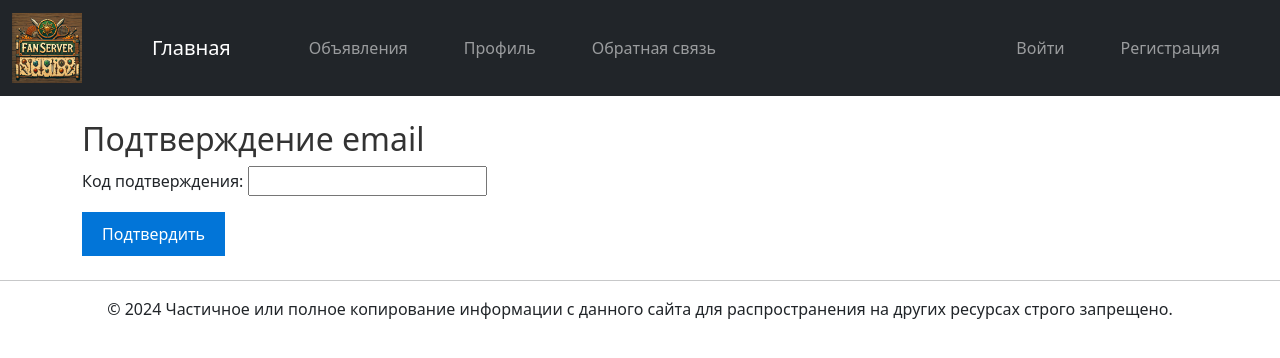
After one commit to alferov77/fanboard, a Django app: page /users/confirm-email/ in a window 1280 px wide. The commit adds this page. Shown: the top 358 px of the page. Run offline with Django 5.2, Linux system fonts and the light colour scheme.

Commit message:
Added e-mail confirmation changes and fixed responses urls

```diff
--- a/users/forms.py
+++ b/users/forms.py
@@ -1,5 +1,7 @@
 from django import forms
 from django.contrib.auth.forms import UserCreationForm, UserChangeForm
+from django.core.mail import send_mail
+
 from .models import CustomUser, Newsletter
 
 import logging
@@ -16,6 +18,14 @@ class CustomUserCreationForm(UserCreationForm):
         if commit:
             user.is_active = False
             user.save()
+            user.generate_confirmation_code()
+            send_mail(
+                'Код подтверждения',
+                f'Ваш код подтверждения: {user.confirmation_code}',
+                'from@example.com',
+                [user.email],
+                fail_silently=False,
+            )
         return user
 
 class CustomUserChangeForm(UserChangeForm):
@@ -30,7 +40,6 @@ class CustomUserChangeForm(UserChangeForm):
             'birth_date': forms.DateInput(attrs={'type': 'date'}),
         }
 
-
 class ProfileForm(forms.ModelForm):
     email = forms.EmailField(widget=forms.TextInput(attrs={'readonly': 'readonly'}))
 
@@ -41,14 +50,15 @@ class ProfileForm(forms.ModelForm):
             'birth_date': forms.DateInput(attrs={'type': 'date'}),
         }
 
-
 class ContactForm(forms.Form):
     name = forms.CharField(max_length=100)
     email = forms.EmailField()
     message = forms.CharField(widget=forms.Textarea)
 
-
 class NewsletterForm(forms.ModelForm):
     class Meta:
         model = Newsletter
         fields = ['subject', 'message']
+
+class ConfirmationForm(forms.Form):
+    code = forms.CharField(max_length=4, label='Код подтверждения')
--- /dev/null
+++ b/users/templates/users/confirm_email.html
@@ -0,0 +1,10 @@
+{% extends 'base_generic.html' %}
+
+{% block content %}
+<h2>Подтверждение email</h2>
+<form method="post">
+    {% csrf_token %}
+    {{ form.as_p }}
+    <button type="submit">Подтвердить</button>
+</form>
+{% endblock %}
--- /dev/null
+++ b/users/templates/users/email_confirmation_message.html
@@ -0,0 +1,5 @@
+Привет {{ user.username }},
+
+Ваш код подтверждения: {{ user.confirmation_code }}
+
+Спасибо!
--- a/users/templates/users/profile.html
+++ b/users/templates/users/profile.html
@@ -42,9 +42,9 @@
             {% if response.accepted %}
                 <span class="badge bg-success">Принят</span>
             {% else %}
-                <a href="{% url 'response_accept' response.pk %}" class="btn btn-success btn-sm">Принять</a>
+                <a href="{% url 'accept_response' response.pk %}" class="btn btn-success btn-sm">Принять</a>
             {% endif %}
-            <a href="{% url 'response_delete' response.pk %}" class="btn btn-danger btn-sm">Удалить</a>
+            <a href="{% url 'delete_response' response.pk %}" class="btn btn-danger btn-sm">Удалить</a>
         </li>
         {% empty %}
             <p>Нет откликов.</p>
--- a/users/urls.py
+++ b/users/urls.py
@@ -1,9 +1,12 @@
 from django.urls import path
 from django.views.generic import TemplateView
-from .views import RegisterView, LoginView, LogoutView, ProfileView, PasswordChangeView, PasswordChangeDoneView, PasswordResetView, PasswordResetDoneView, PasswordResetConfirmView, PasswordResetCompleteView, ContactView, UserProfileView, NewsletterCreateView
+from .views import RegisterView, LoginView, LogoutView, ProfileView, PasswordChangeView, PasswordChangeDoneView, \
+    PasswordResetView, PasswordResetDoneView, PasswordResetConfirmView, PasswordResetCompleteView, ContactView, \
+    UserProfileView, NewsletterCreateView, ConfirmEmailView
 
 urlpatterns = [
     path('register/', RegisterView.as_view(), name='register'),
+    path('confirm-email/', ConfirmEmailView.as_view(), name='confirm_email'),
     path('login/', LoginView.as_view(), name='login'),
     path('logout/', LogoutView.as_view(), name='logout'),
     path('profile/', ProfileView.as_view(), name='profile'),
--- a/users/views.py
+++ b/users/views.py
@@ -3,7 +3,7 @@ from django.contrib.auth.mixins import LoginRequiredMixin
 from django.urls import reverse_lazy
 from django.views.generic import DetailView, UpdateView, CreateView, FormView, DeleteView
 from .models import CustomUser, Newsletter
-from .forms import CustomUserCreationForm, ProfileForm, ContactForm
+from .forms import CustomUserCreationForm, ProfileForm, ContactForm, ConfirmationForm
 from message_board.models import Post
 from responses.models import Responses
 from django.contrib import messages
@@ -16,21 +16,25 @@ User = get_user_model()
 class RegisterView(CreateView):
     template_name = 'users/register.html'
     form_class = CustomUserCreationForm
+    success_url = reverse_lazy('confirm_email')
+
+class ConfirmEmailView(FormView):
+    template_name = 'users/confirm_email.html'
+    form_class = ConfirmationForm
     success_url = reverse_lazy('login')
 
     def form_valid(self, form):
-        response = super().form_valid(form)
-        user = self.object
-        user.is_active = False
-        user.save()
-        send_mail(
-            'Подтверждение регистрации',
-            'Пожалуйста, подтвердите вашу регистрацию, перейдя по ссылке.',
-            'from@example.com',
-            [user.email],
-            fail_silently=False,
-        )
-        return response
+        code = form.cleaned_data['code']
+        try:
+            user = User.objects.get(confirmation_code=code)
+            user.is_active = True
+            user.email_verified = True
+            user.confirmation_code = None
+            user.save()
+            return super().form_valid(form)
+        except User.DoesNotExist:
+            form.add_error('code', 'Неверный код подтверждения')
+            return self.form_invalid(form)
 
 class LoginView(auth_views.LoginView):
     template_name = 'users/login.html'
```
Also changed, not shown: users/models.py (+7 -0 lines), db.sqlite3, users/migrations/0002_customuser_confirmation_code_and_more.py (added).
